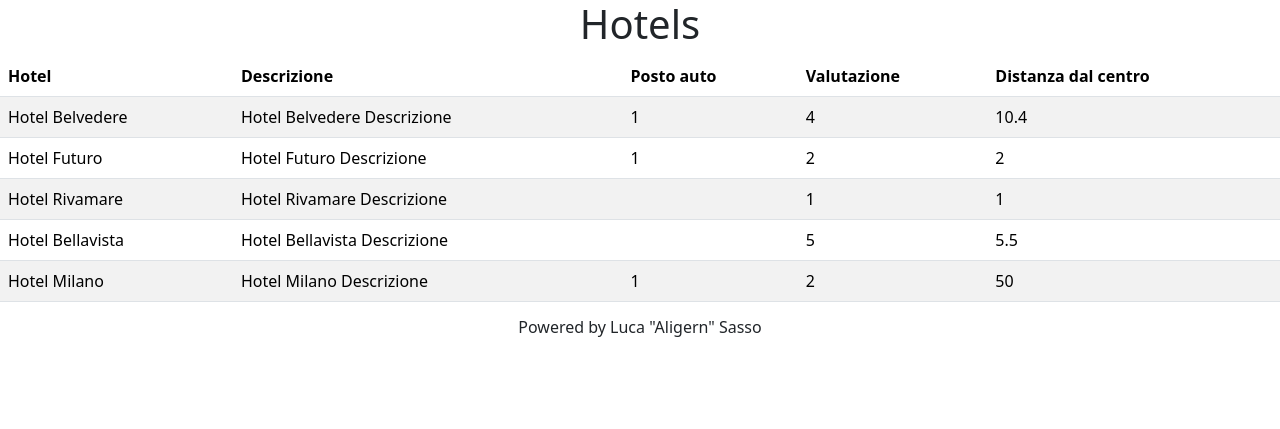
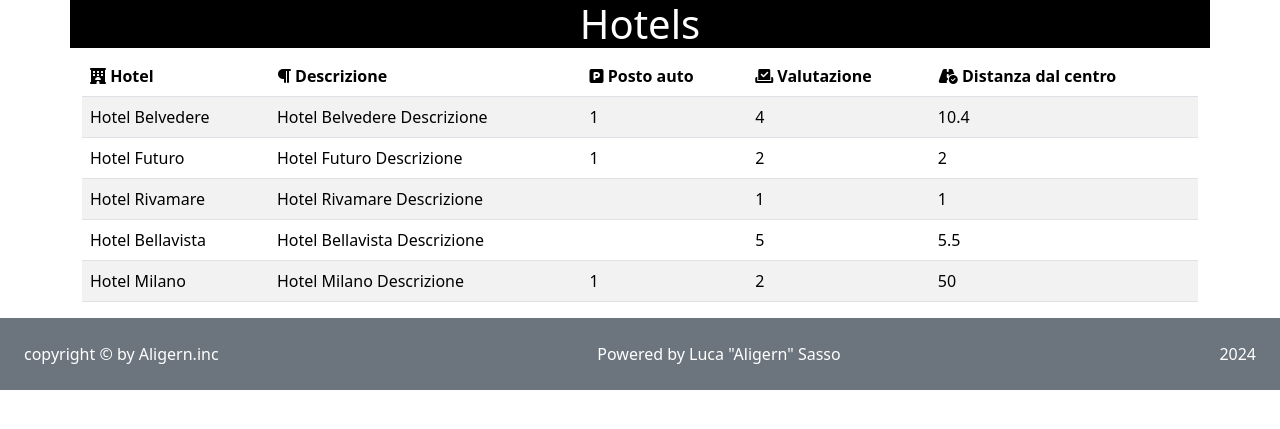
Before and after one commit to Aligern/php-hotel, a PHP site: page / in a window 1280 px wide. Shown: the top 429 px of the page. Run offline with PHP 8.4, Linux system fonts and the light colour scheme.

Commit message:
add some style

```diff
--- a/Views/footer.php
+++ b/Views/footer.php
@@ -1,9 +1,17 @@
 
 <footer>
-    <div>
-        <h6 class="container text-center ">
-            Powered by Luca "Aligern" Sasso
-        </h6>
+    <div class=" bg-secondary p-4 text-white">
+        <div class="d-flex justify-content-between">
+            <span>
+                copyright &copy; by Aligern.inc
+            </span>
+            <span>
+                Powered by Luca "Aligern" Sasso
+            </span>
+            <span>
+                2024
+            </span>
+        </div>
     </div>
 </footer>
 <!-- here we take the closure of the body and the html to be displayed into our index.php -->
--- a/Views/header.php
+++ b/Views/header.php
@@ -1,19 +1,20 @@
 <!-- here we take the opening of our html and the body to be displayed into our index.php -->
-
 <!DOCTYPE html>
 <html lang="en">
 <head>
     <meta charset="UTF-8">
     <meta name="viewport" content="width=device-width, initial-scale=1.0">
 
+    <link rel="stylesheet" href="https://cdnjs.cloudflare.com/ajax/libs/font-awesome/6.5.2/css/all.min.css" integrity="sha512-SnH5WK+bZxgPHs44uWIX+LLJAJ9/2PkPKZ5QiAj6Ta86w+fsb2TkcmfRyVX3pBnMFcV7oQPJkl9QevSCWr3W6A==" crossorigin="anonymous" referrerpolicy="no-referrer" />
     <link href="https://cdn.jsdelivr.net/npm/bootstrap@5.3.3/dist/css/bootstrap.min.css" rel="stylesheet"
     integrity="sha384-QWTKZyjpPEjISv5WaRU9OFeRpok6YctnYmDr5pNlyT2bRjXh0JMhjY6hW+ALEwIH" crossorigin="anonymous">
+
     <link rel="stylesheet" href="style.css">
 
     <title>PHP Hotel</title>
 </head>
 <body>
-    <header class="container text-center">
+    <header class="container text-center bg-black text-white">
         <h1>
             Hotels
         </h1>
--- a/Views/table.php
+++ b/Views/table.php
@@ -5,31 +5,48 @@ $template = "";
 foreach ($hotels as $hotel) {
     $template .= "<tr> <td>{$hotel['name']}</td> <td>{$hotel['description']}</td> <td>{$hotel['parking']}</td> <td>{$hotel['vote']}</td> <td>{$hotel['distance_to_center']}</td> </tr>";
 };
-
 ?>
 
+<div class="container">
 <table class="table table-striped">
     <thead>
         <tr>
             <th scope="col">
+            <i class="fa-solid fa-hotel"></i>
+            <span>
                 Hotel
+            </span>
             </th>
             <th scope="col">
-                Descrizione
+            <i class="fa-solid fa-paragraph"></i>
+                <span>
+                    Descrizione
+                </span>
             </th>
             <th scope="col">
-                Posto auto
+            <i class="fa-solid fa-square-parking"></i>
+                <span>
+                    Posto auto
+                </span>
             </th>
             <th scope="col">
+            <i class="fa-solid fa-check-to-slot"></i>
+            <span>
                 Valutazione
+            </span>
             </th>
             <th scope="col">
+            <i class="fa-solid fa-road-circle-check"></i>
+            <span>
                 Distanza dal centro
+            </span>
             </th>
         </tr>
     </thead>
-   <?php echo $template ?>
+
     <tbody>
+    <?php echo $template ?>
+    </tbody>
+</div>
 
-    </tbody>
 </table>
--- a/css/stylel.css
+++ b/css/stylel.css
@@ -0,0 +1,3 @@
+.h-header {
+    height: 90px;
+}
--- a/index.php
+++ b/index.php
@@ -6,9 +6,6 @@ include __DIR__ . "/Models/model.php";
 // here we include the header
 include __DIR__ ."/Views/header.php";
 ?>
-
-
-
 
 <main>
     <!-- here we include the table -->
```
